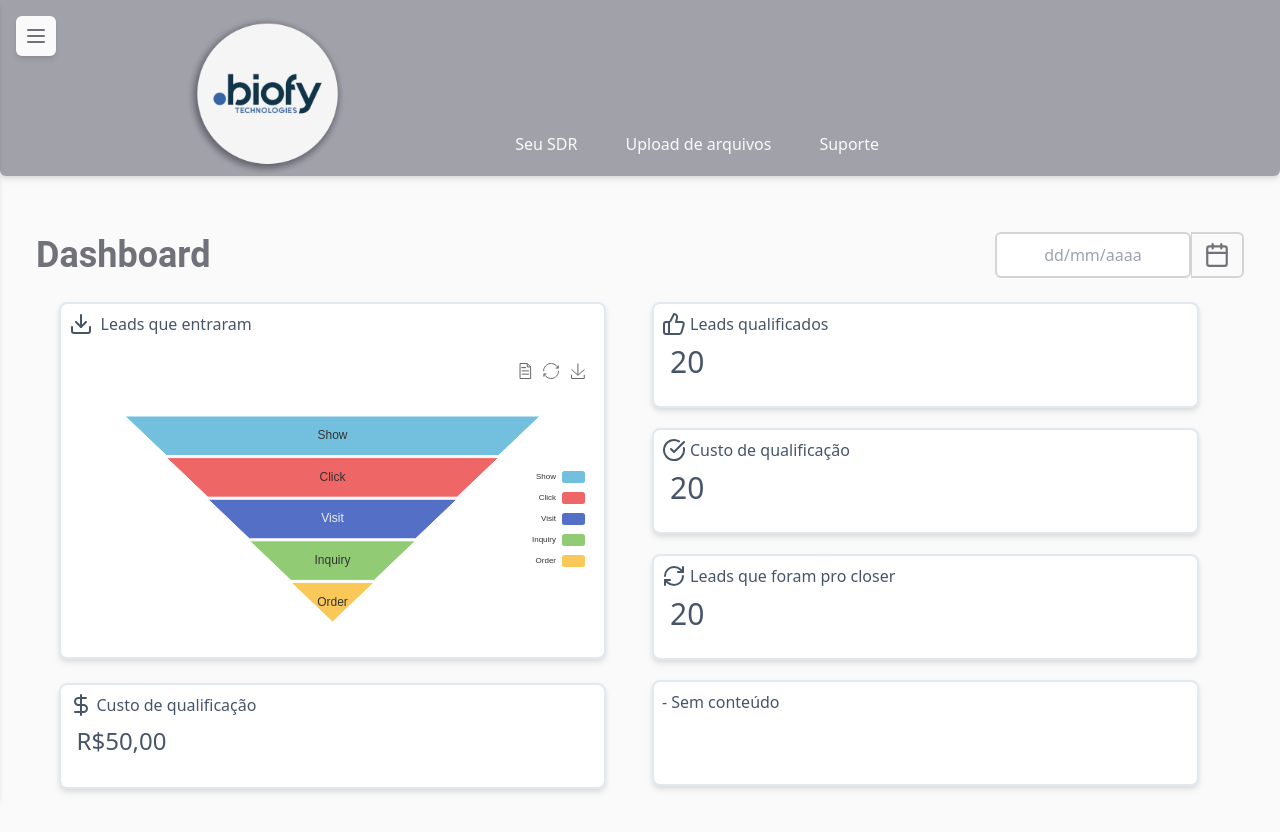
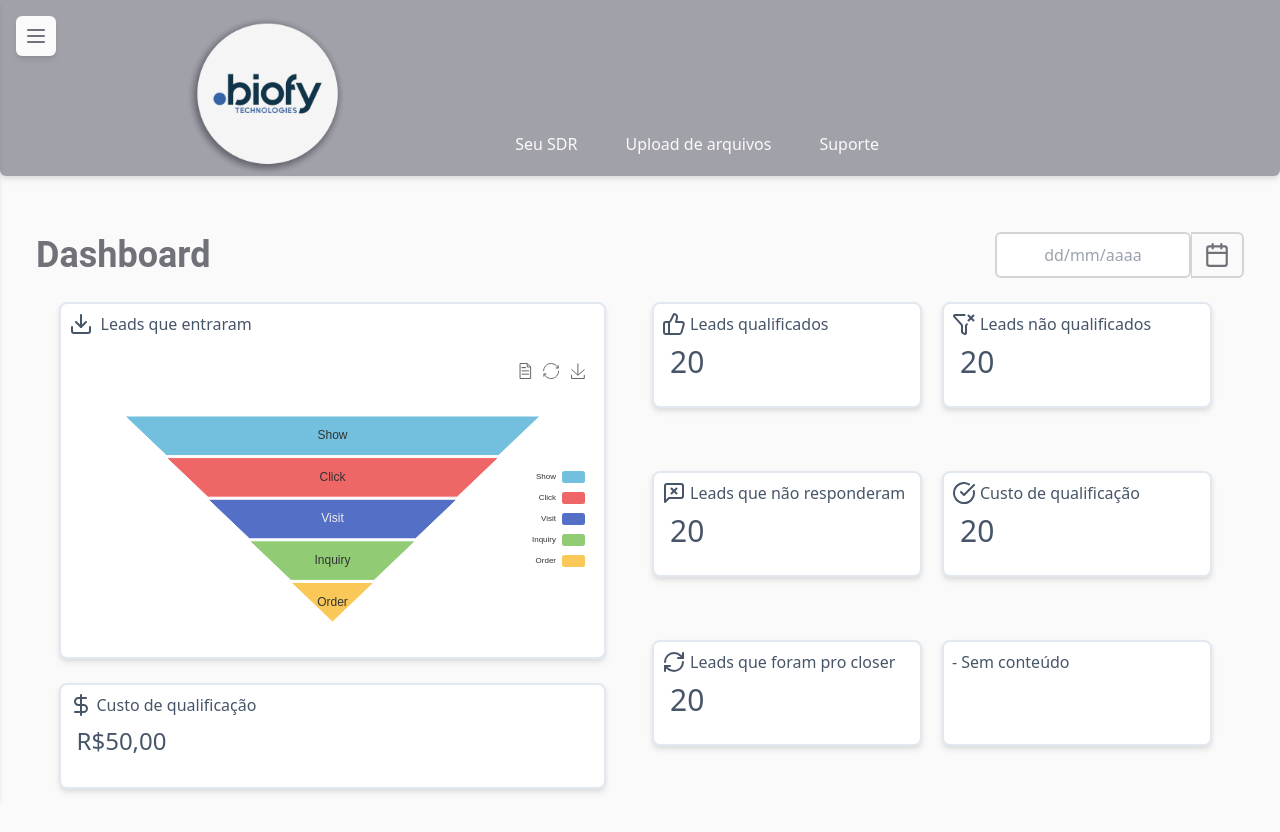
Before and after one commit to mlgonzaga/dashboard-sdr, a React (Vite) app: page /dashboard in a window 1280 px wide. Shown: the top 832 px of the page. Built offline with nearby package versions, Linux system fonts and the light colour scheme.

Commit message:
add new panels dashboard

```diff
--- a/package.json
+++ b/package.json
@@ -4,7 +4,7 @@
   "version": "0.0.0",
   "type": "module",
   "scripts": {
-    "dev": "vite --host",
+    "dev": "vite --host 0.0.0.0 --port 5173",
     "build": "tsc -b && vite build",
     "lint": "eslint .",
     "preview": "vite preview"
@@ -28,6 +28,7 @@
     "react-router-dom": "^7.1.1",
     "tailwind-merge": "^2.6.0",
     "tailwindcss-animate": "^1.0.7",
+    "vite": "^6.0.7",
     "zod": "^3.24.1"
   },
   "devDependencies": {
@@ -44,7 +45,6 @@
     "postcss": "^8.4.49",
     "tailwindcss": "^3.4.17",
     "typescript": "~5.6.2",
-    "typescript-eslint": "^8.18.2",
-    "vite": "^6.0.5"
+    "typescript-eslint": "^8.18.2"
   }
 }
--- a/src/components/Dashboard.tsx
+++ b/src/components/Dashboard.tsx
@@ -2,6 +2,8 @@ import {
   CircleCheckBig,
   DollarSign,
   Download,
+  FilterX,
+  MessageSquareX,
   RefreshCw,
   ThumbsUp,
 } from "lucide-react";
@@ -41,11 +43,21 @@ export default function Dashboard() {
         </div>
 
         {/* Right Section */}
-        <div className="flex flex-col lg:w-1/2 gap-5">
+        <div className="flex flex-wrap lg:w-1/2 gap-5">
           {[
             {
               icon: <ThumbsUp />,
               label: "Leads qualificados",
+              value: "20",
+            },
+            {
+              icon: <FilterX />,
+              label: "Leads não qualificados",
+              value: "20",
+            },
+            {
+              icon: <MessageSquareX />,
+              label: "Leads que não responderam",
               value: "20",
             },
             {
@@ -58,6 +70,7 @@ export default function Dashboard() {
               label: "Leads que foram pro closer",
               value: "20",
             },
+
             {
               icon:"-",
               label: "Sem conteúdo",
@@ -65,7 +78,7 @@ export default function Dashboard() {
           ].map((item, index) => (
             <div
               key={index}
-              className="bg-white rounded-lg w-full max-w-[547px] h-[106px] flex flex-col text-slate-600 font-medium border-2 drop-shadow-md"
+              className="bg-white rounded-lg w-full max-w-[547px] h-[106px] sm:max-w-[270px] flex flex-col text-slate-600 font-medium border-2 drop-shadow-md"
             >
               <div className="flex items-center gap-1 p-2">
                 {item.icon}
```
Also changed, not shown: src/components/FunnelChart.tsx (+0 -101 lines), 1 other file (tests, documents, lock files or other folders).
